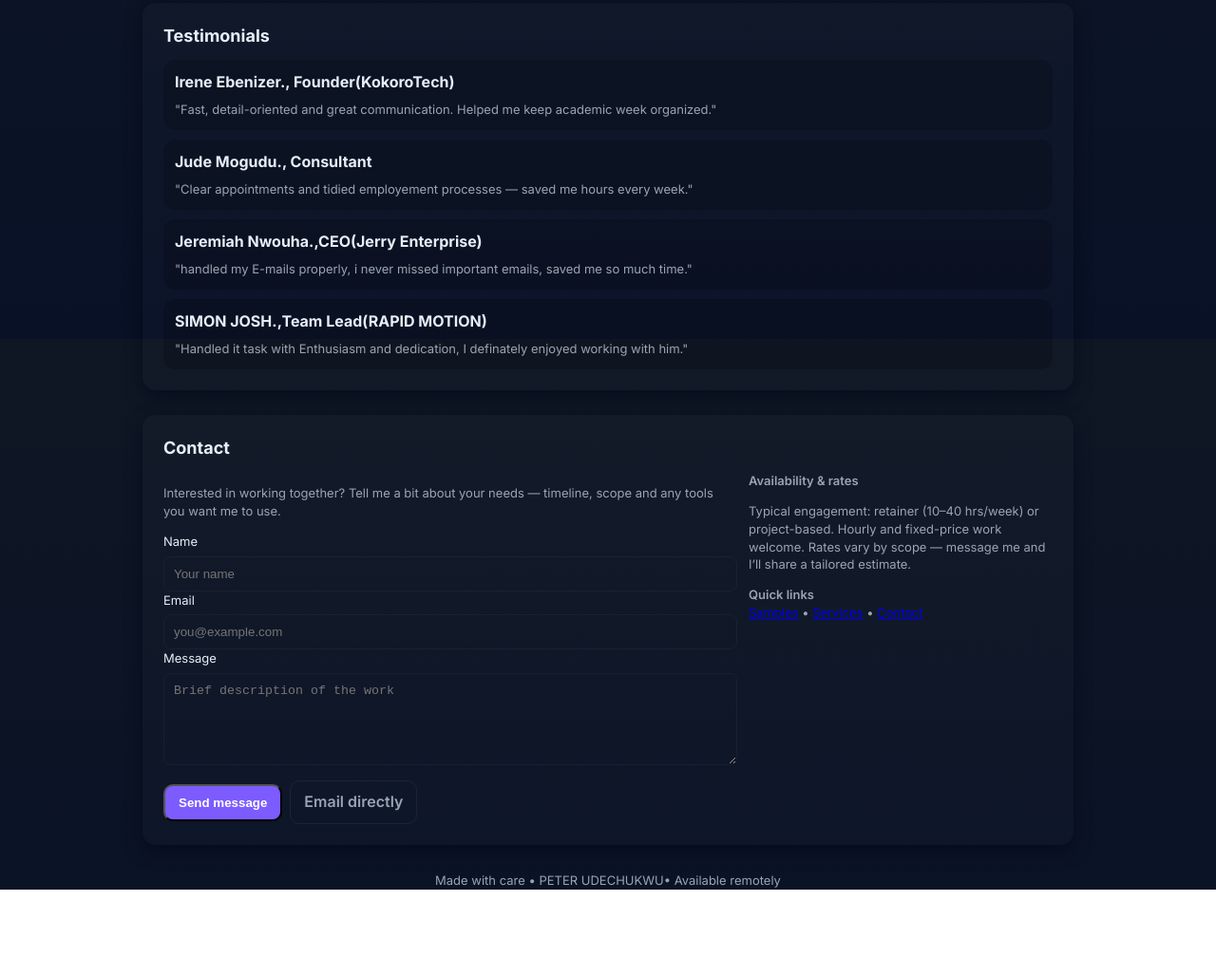
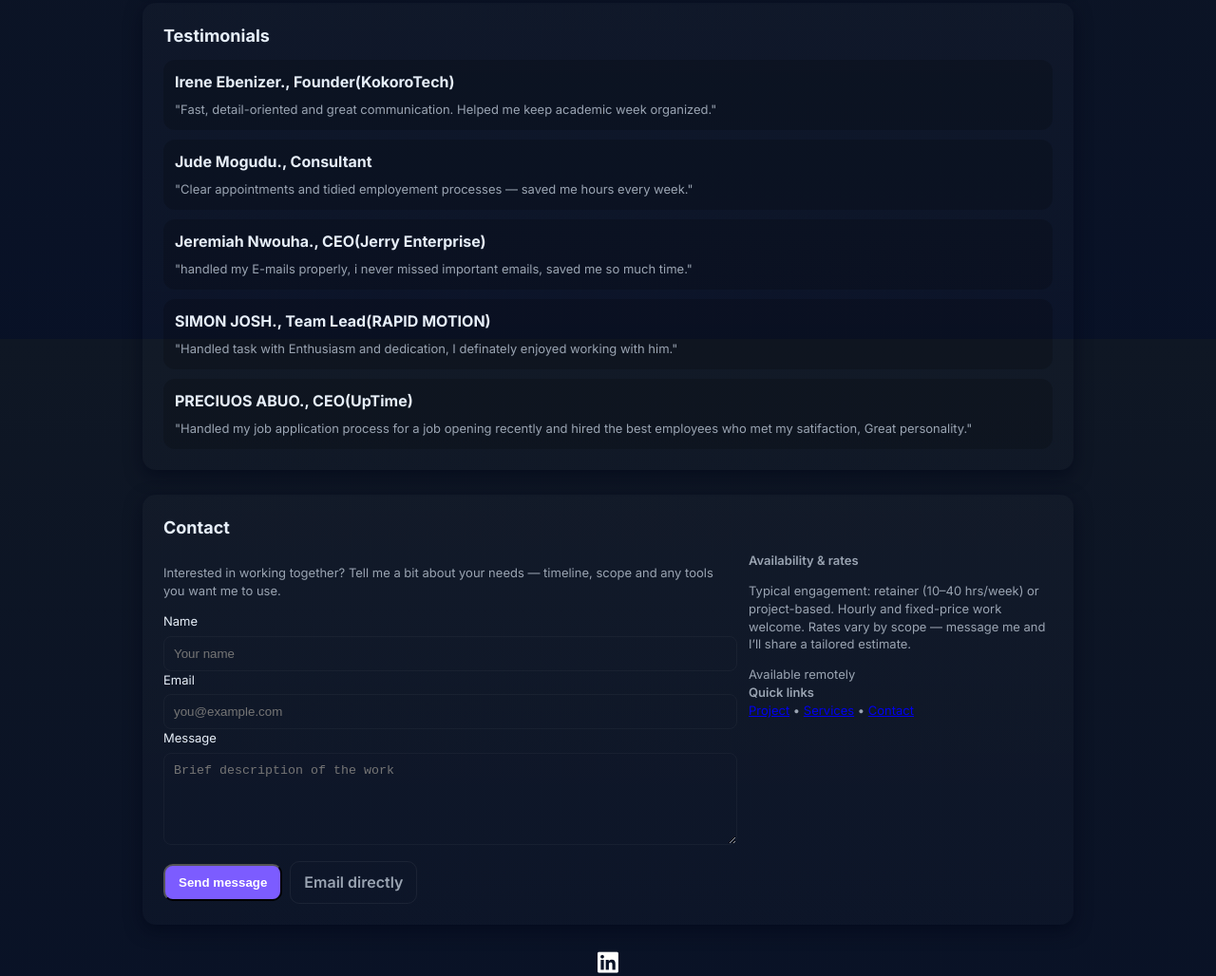
Before and after one commit to ud-source-tech/My-Portfolio, a plain HTML site: page index.html in a window 1280 px wide. Shown: the part 2043-3071 px from the top of the page at 95% size. Before the commit the page ends 2980 px from the top, so only its background shows below. Drawn offline with Linux system fonts and the light colour scheme.

Commit message:
added icons/newcss

```diff
--- a/index.html
+++ b/index.html
@@ -7,6 +7,7 @@
   <meta name="description" content="Portfolio for a professional virtual assistant." />
   <link href="https://fonts.googleapis.com/css2?family=Inter:wght@300;400;600;700&display=swap" rel="stylesheet">
   <link rel="stylesheet" href="styles.css"/>
+  <link rel="stylesheet" href="https://cdnjs.cloudflare.com/ajax/libs/font-awesome/6.5.0/css/all.min.css">
 </head>
 <body>
   <div class="container">
@@ -276,15 +277,21 @@
             </p>
           </div>
           <di class="test">
-             <strong>Jeremiah Nwouha.,CEO(Jerry Enterprise)</strong>
+             <strong>Jeremiah Nwouha., CEO(Jerry Enterprise)</strong>
              <p class="small">"handled my E-mails properly, i never missed
               important emails, saved me so much time."
              </p>
           </di>
           <di class="test">
-             <strong>SIMON JOSH.,Team Lead(RAPID MOTION)</strong>
-             <p class="small">"Handled it task with Enthusiasm and dedication,
+             <strong>SIMON JOSH., Team Lead(RAPID MOTION)</strong>
+             <p class="small">"Handled task with Enthusiasm and dedication,
               I definately enjoyed working with him."
+             </p>
+          </di>
+          <di class="test">
+             <strong>PRECIUOS ABUO., CEO(UpTime)</strong>
+             <p class="small">"Handled my job application process for a job opening
+              recently and hired the best employees who met my satifaction, Great personality."
              </p>
           </di>
         </div>
@@ -316,15 +323,18 @@
             <div style="font-weight:600;margin-bottom:8px">Availability & rates</div>
             <p class="small">Typical engagement: retainer (10–40 hrs/week) or project-based. Hourly and fixed-price work welcome. Rates vary by scope — message me and I’ll share a tailored estimate.</p>
             <div style="margin-top:10px">
+               <span class="small">Available remotely</span>
               <div class="small" style="font-weight:600">Quick links</div>
-              <div class="small"><a href="#projects">Samples</a> • <a href="#services">Services</a> • <a href="#contact">Contact</a></div>
+              <div class="small"><a href="#projects">Project</a> • <a href="#services">Services</a> • <a href="#contact">Contact</a></div>
             </div>
           </aside>
         </div>
       </section>
     </main>
     <footer>
-      <div>Made with care • PETER UDECHUKWU• <span class="small">Available remotely</span></div>
+      <div><a href="https://www.linkedin.com/in/peter-udechukwu" target="_blank">
+          <i class="fa-brands fa-linkedin"></i></a>
+      </div>
     </footer>
   </div>
 </body>
--- a/styles.css
+++ b/styles.css
@@ -165,3 +165,7 @@
 
 
     }
+    .fa-linkedin{
+        font-size: 25px;
+        color:white;
+    }
```
